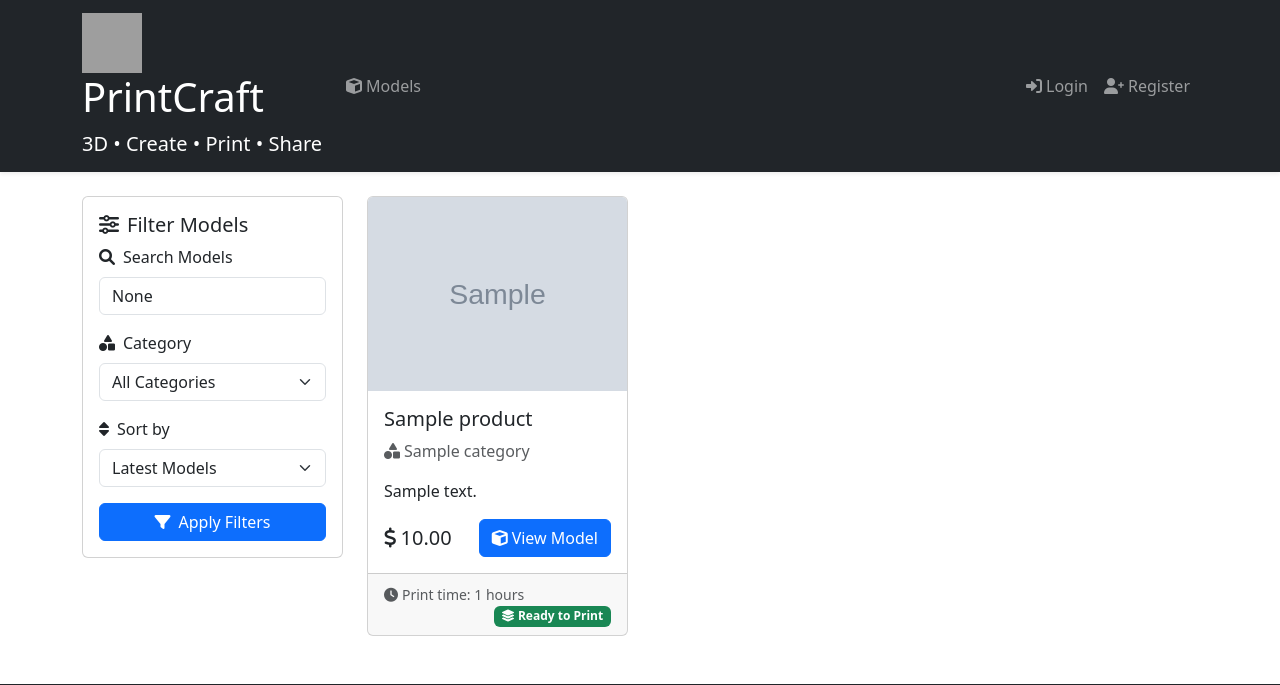
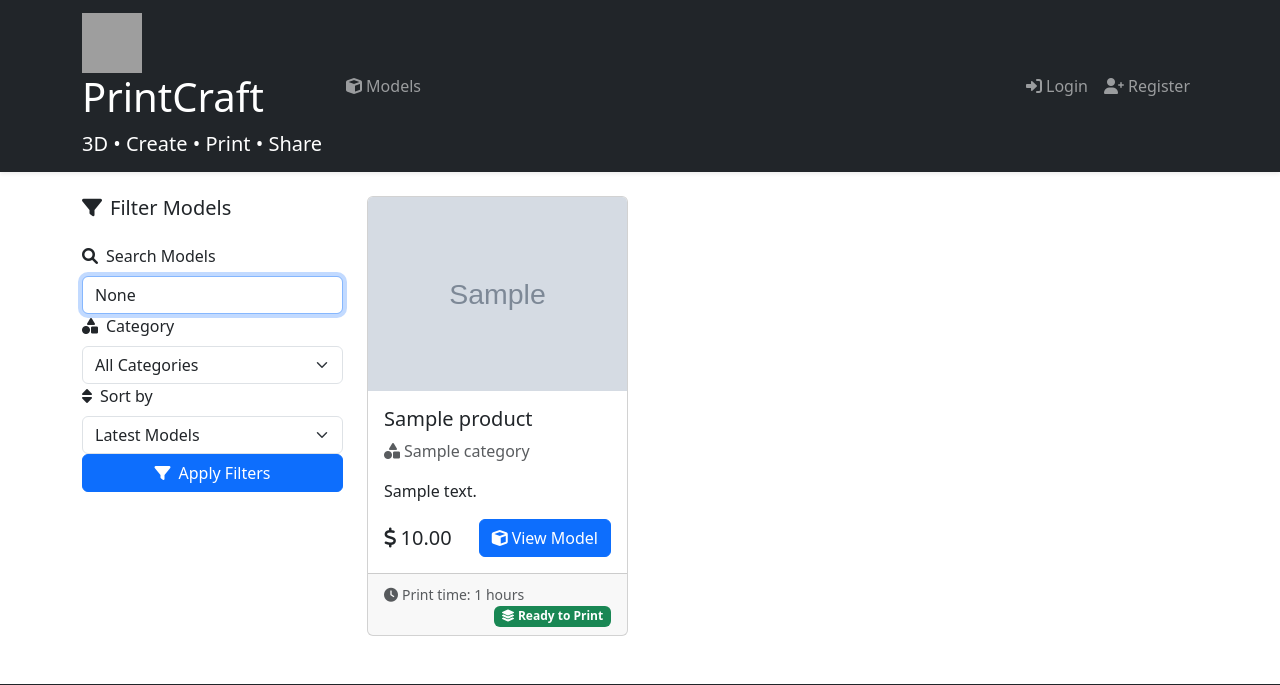
Before and after one commit to fara-t03fp24/ESD-52427848-CS551Q-Assessment-3, a Django app: page / in a window 1280 px wide. Shown: the top 685 px of the page. Run offline with Django 4.2, Linux system fonts and the light colour scheme; tables that the repository leaves empty hold one stand-in row (values such as "Sample post"); grey boxes marked "Sample" are stand-in pictures; grey boxes are pictures that could not be loaded.

Commit message:
Enhance product list filters with improved UI and accessibility, including updated icons, placeholders, and reset functionality.

```diff
--- a/apps/products/templates/products/product_list.html
+++ b/apps/products/templates/products/product_list.html
@@ -5,18 +5,23 @@
 {% block content %}
 <div class="row">
     <!-- Filters -->
-    <div class="col-md-3 mb-4">
-        <div class="card">
-            <div class="card-body">
-                <h5 class="card-title"><i class="fas fa-sliders me-2"></i>Filter Models</h5>
+    <div class="col-md-3">
+        <div class="filter-card sticky-top">
+            <div class="filter-section">
+                <h5 class="card-title mb-4"><i class="fas fa-filter me-2"></i>Filter Models</h5>
                 <form method="get" action="{% url 'products:product_list' %}">
-                    <div class="mb-3">
-                        <label for="q" class="form-label"><i class="fas fa-magnifying-glass me-2"></i>Search Models</label>
-                        <input type="text" class="form-control" id="q" name="q" value="{{ query }}">
+                    <div class="filter-group">
+                        <label for="q" class="form-label">
+                            <i class="fas fa-search me-2"></i>Search Models
+                        </label>
+                        <input type="text" class="form-control search-input" id="q" name="q"
+                               value="{{ query }}" placeholder="Search by name or category" autofocus>
                     </div>
 
-                    <div class="mb-3">
-                        <label for="category" class="form-label"><i class="fas fa-shapes me-2"></i>Category</label>
+                    <div class="filter-group">
+                        <label for="category" class="form-label">
+                            <i class="fas fa-shapes me-2"></i>Category
+                        </label>
                         <select class="form-select" id="category" name="category">
                             <option value="">All Categories</option>
                             {% for category in categories %}
@@ -27,8 +32,10 @@
                         </select>
                     </div>
 
-                    <div class="mb-3">
-                        <label for="sort" class="form-label"><i class="fas fa-sort me-2"></i>Sort by</label>
+                    <div class="filter-group">
+                        <label for="sort" class="form-label">
+                            <i class="fas fa-sort me-2"></i>Sort by
+                        </label>
                         <select class="form-select" id="sort" name="sort">
                             <option value="">Latest Models</option>
                             <option value="price_low" {% if current_sort == 'price_low' %}selected{% endif %}>Price: Low to High</option>
@@ -37,9 +44,16 @@
                         </select>
                     </div>
 
-                    <button type="submit" class="btn btn-primary w-100">
-                        <i class="fas fa-filter me-2"></i>Apply Filters
-                    </button>
+                    <div class="filter-actions">
+                        <button type="submit" class="btn btn-primary w-100 mb-2">
+                            <i class="fas fa-filter me-2"></i>Apply Filters
+                        </button>
+                        {% if query or current_category or current_sort %}
+                            <a href="{% url 'products:product_list' %}" class="btn btn-outline-secondary w-100 reset-filters">
+                                <i class="fas fa-undo me-2"></i>Reset Filters
+                            </a>
+                        {% endif %}
+                    </div>
                 </form>
             </div>
         </div>
@@ -50,7 +64,7 @@
         <div class="row row-cols-1 row-cols-md-3 g-4">
             {% for product in products %}
                 <div class="col">
-                    <div class="card h-100">
+                    <div class="card product-card h-100">
                         {% if product.images.exists %}
                             <div class="position-relative">
                                 <img src="{{ product.images.first.image.url }}" class="card-img-top" alt="{{ product.name }}">
```
Also changed, not shown: other parts of apps/products/templates/products/product_list.html (+33 -2 lines).
